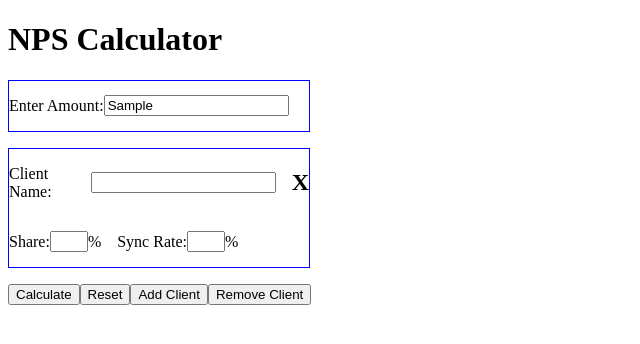
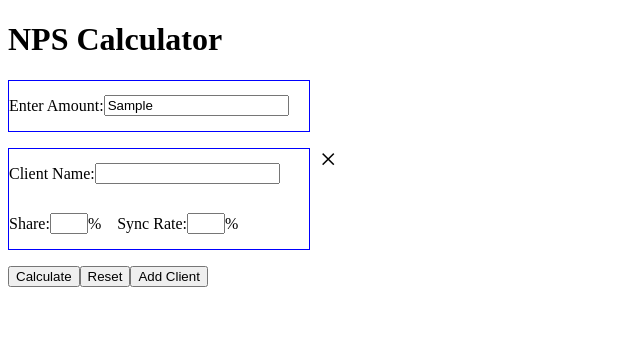
Before and after one commit to nicofitzpatrick/nps-calculator-v2, a React (Create React App) app: page / in a window 1280 px wide. Both pictures are taken after typing "Sample" into the empty fields and a click on the button "Add Client". Shown: the top 344 px of the page, without its empty margins (0-640 px from the left). Built offline with nearby package versions, Linux system fonts and the light colour scheme.

Commit message:
improve remove client functionaility

```diff
--- a/src/App.css
+++ b/src/App.css
@@ -35,3 +35,13 @@ ul {
 .nonActive {
   display: none;
 }
+
+.close {
+  position: relative;
+  left: 40px;
+  bottom: 15px;
+  color: black;
+  font-size: 30px;
+  font-weight: lighter;
+  cursor: pointer;
+}
--- a/src/App.js
+++ b/src/App.js
@@ -10,7 +10,6 @@ import { Result } from "./components/Result";
 import { CalculateBtn } from "./components/buttons/CalculateBtn";
 import { ResetBtn } from "./components/buttons/ResetBtn";
 import { AddClientBtn } from "./components/buttons/AddClientBtn";
-import { RemoveClientBtn } from "./components/buttons/RemoveClientBtn";
 
 function App() {
   //state
@@ -26,6 +25,7 @@ function App() {
       <ClientList
         clientObject={clientObject}
         setClientObject={setClientObject}
+        setResultStatus={setResultStatus}
       />
 
       {resultStatus && (
@@ -52,11 +52,6 @@ function App() {
           clientObject={clientObject}
           setClientObject={setClientObject}
         />
-        <RemoveClientBtn
-          clientObject={clientObject}
-          setClientObject={setClientObject}
-          setResultStatus={setResultStatus}
-        />
       </div>
     </div>
   );
--- a/src/components/Client.js
+++ b/src/components/Client.js
@@ -1,6 +1,7 @@
 import React from "react";
+import { RemoveClientBtn } from "./buttons/RemoveClientBtn";
 
-export function Client({ clientObject, setClientObject, id }) {
+export function Client({ clientObject, setClientObject, id, setResultStatus }) {
   const nameHandler = (e) => {
     setClientObject(
       (prev) => [...prev],
@@ -27,22 +28,17 @@ export function Client({ clientObject, setClientObject, id }) {
     );
   };
 
-  const handleX = (e) => {
-    e.preventDefault();
-    const componentId = parseFloat(e.target.id);
-    let newA = clientObject.filter((client) => client.id !== componentId);
-    setClientObject(newA);
-    // setResultStatus(false);
-  };
-
   return (
     <div className="border marginBotton comp">
       <div className="flexGroup">
         <p> Client Name: </p>{" "}
         <input onChange={nameHandler} type="text" id={id} />
-        <h2 onClick={handleX} className="leftMargin" id={id}>
-          X
-        </h2>
+        <RemoveClientBtn
+          clientObject={clientObject}
+          setClientObject={setClientObject}
+          setResultStatus={setResultStatus}
+          id={id}
+        />
       </div>{" "}
       <div className="flexGroup">
         <div className="flexGroup">
--- a/src/components/ClientList.js
+++ b/src/components/ClientList.js
@@ -1,7 +1,7 @@
 import React from "react";
 import { Client } from "./Client";
 
-export function ClientList({ clientObject, setClientObject }) {
+export function ClientList({ clientObject, setClientObject, setResultStatus }) {
   return (
     <div>
       <ul>
@@ -11,6 +11,7 @@ export function ClientList({ clientObject, setClientObject }) {
             id={i.id}
             clientObject={clientObject}
             setClientObject={setClientObject}
+            setResultStatus={setResultStatus}
           />
         ))}
       </ul>
--- a/src/components/buttons/RemoveClientBtn.js
+++ b/src/components/buttons/RemoveClientBtn.js
@@ -4,19 +4,21 @@ export function RemoveClientBtn({
   clientObject,
   setClientObject,
   setResultStatus,
+  id,
 }) {
   const onClickHandler = (e) => {
     e.preventDefault();
-    let newA = clientObject.filter(
-      (client) => clientObject.indexOf(client) < clientObject.length - 1
-    );
+    const componentId = parseFloat(e.target.id);
+    let newA = clientObject.filter((client) => client.id !== componentId);
     setClientObject(newA);
     setResultStatus(false);
   };
 
   return (
     <div>
-      <button onClick={onClickHandler}> Remove Client </button>{" "}
+      <span onClick={onClickHandler} id={id} className="close">
+        &times;
+      </span>
     </div>
   );
 }
```
